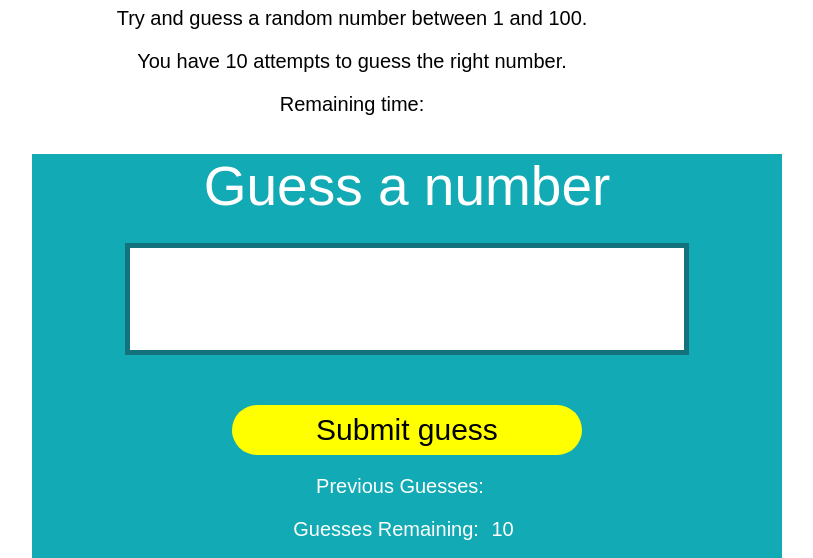
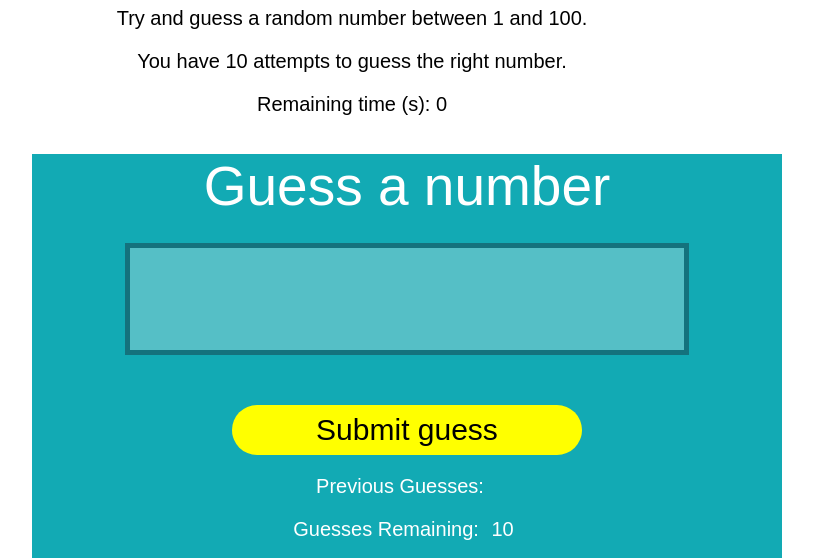
Before and after one commit to zulcas/guessing-game-timer_15052024, a plain HTML site: page index.html in a window 1280 px wide. Shown: the part 73-631 px from the top of the page, without its empty margins (288-1101 px from the left). Drawn offline with Linux system fonts and the light colour scheme.

Commit message:
resuelto

```diff
--- a/app.js
+++ b/app.js
@@ -10,7 +10,10 @@ const p = document.createElement('p');
 let previousGuesses = [];
 let numGuesses = 1;
 let playGame = true;
-let remainingTime = 30;
+let remainingTime = 5;
+let timerExecuting = setInterval(timer, 1000);
+
+
 
 if (playGame) {
   subt.addEventListener('click', function (e) {
@@ -79,6 +82,8 @@ function endGame() {
   startOver.appendChild(p);
   playGame = false;
   newGame();
+  clearInterval(timerExecuting);
+
 }
 
 function newGame() {
@@ -94,7 +99,27 @@ function newGame() {
     userInput.removeAttribute('disabled');
     startOver.removeChild(p);
     playGame = true;
+    console.log(remainingTime);
+    remainingTime = 5;
+    let timerExecuting = setInterval(timer, 1000);
   })
+}
+
+function timer(){
+  document.querySelector("#timer").textContent = remainingTime;
+  remainingTime --;
+  stopTimer();
+}
+
+function stopTimer(){
+  if(numGuesses>10 || remainingTime<=0 || !playGame){
+    if(remainingTime==0){
+      displayMessage(`Time Over! Number was ${randomNumber}`);
+      document.querySelector("#timer").textContent = 0;
+      endGame()
+    }
+  }
+
 }
 //Allow to restart game with restart button
 //Change DIV to a form so it can accept the enter key
--- a/index.html
+++ b/index.html
@@ -13,7 +13,7 @@
     <h1>Number guessing game</h1>
     <p>Try and guess a random number between 1 and 100.</p>
     <p>You have 10 attempts to guess the right number.</p>
-    <p>Remaining time: <span id="timer"></span></p>
+    <p>Remaining time (s): <span id="timer">30</span></p>
     </br>
     <div id="wrapper">
         <form class="form">
```
